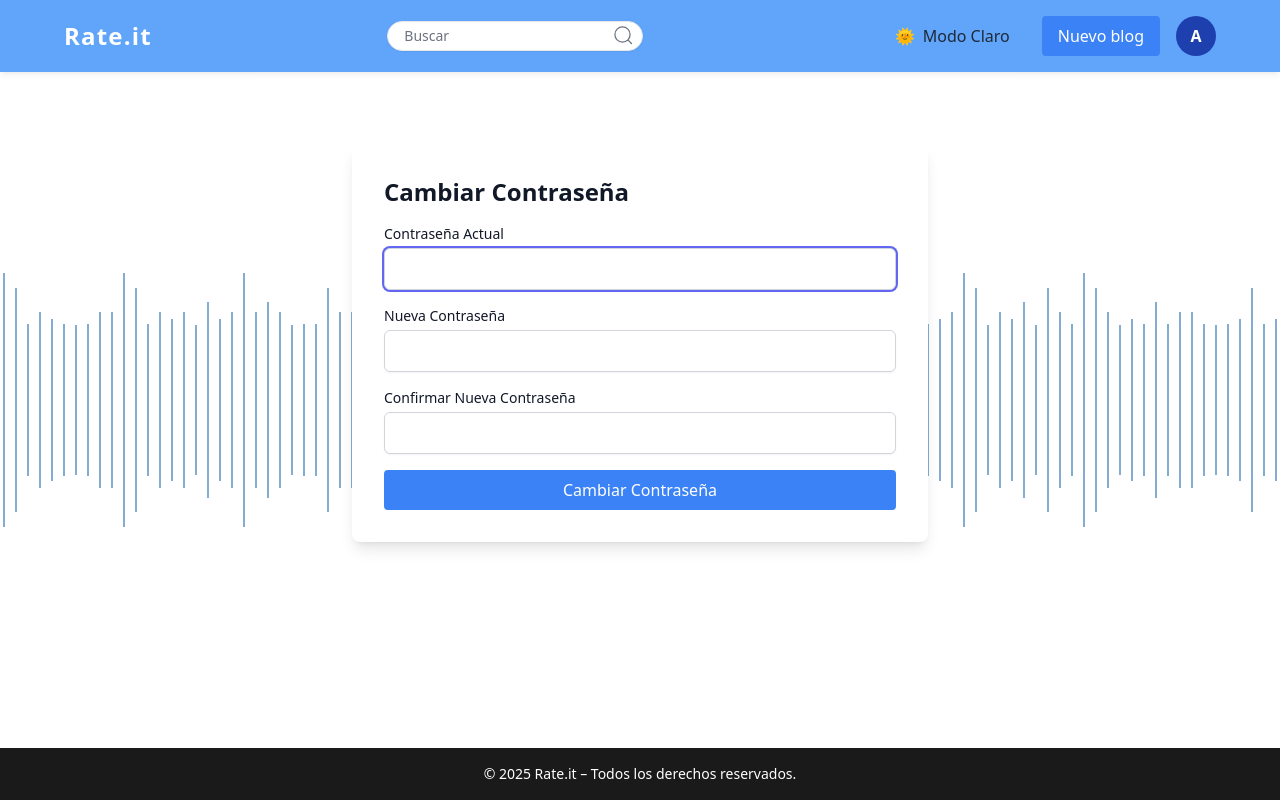
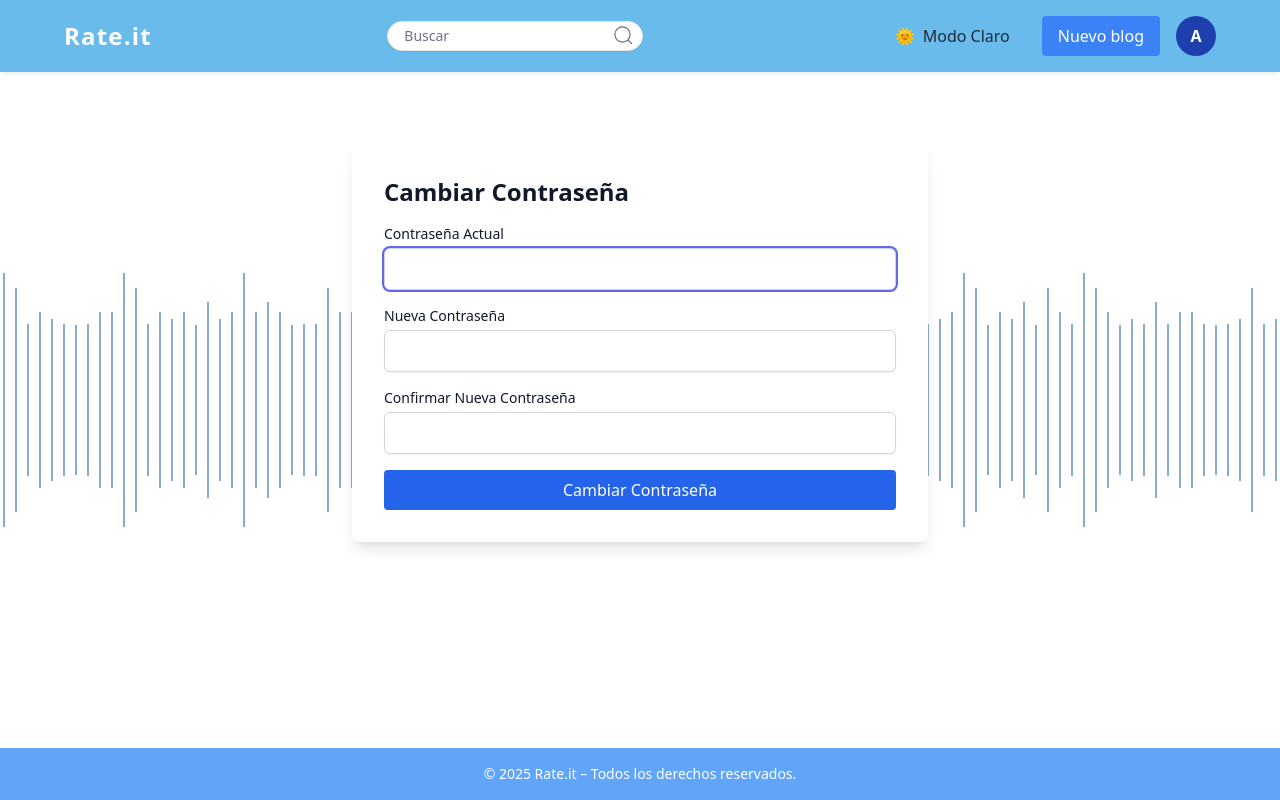
Before and after one commit to brustlinket12/software7, a Django app: page /password-change/ in a window 1280 px wide. Run offline with Django 5.2, Linux system fonts and the light colour scheme; a user stored in the database is signed in; some libraries are stand-ins or nearby versions.

Commit message:
Pequeños cambios
Password Change y Base

```diff
--- a/blogproject/blogproject/blogapp/templates/blogapp/base.html
+++ b/blogproject/blogproject/blogapp/templates/blogapp/base.html
@@ -23,14 +23,14 @@
       :root {
         --bg-color:rgba(255, 255, 255, 0.51);
         --text-color: #222;
-        --header-bg-light: #222;
+        --header-bg-light: rgba(90, 181, 234, 0.91);
         --header-bg-dark: #333;
       }
 
       .dark {
-        --bg-color:rgba(112, 0, 0, 0.62);
+        --bg-color:rgba(134, 5, 10, 0.86);
         --text-color: #fff;
-        --header-bg-light: rgb(76, 118, 162);
+        --header-bg-light: rgb(216, 77, 55);
         --header-bg-dark: #222;
       }
 
@@ -48,14 +48,14 @@
       }
 
       main {
-        position: relative;  /* Necesario para que z-index funcione */
-        z-index: 1;  /* Asegúrate de que sea mayor que el del visualizador */
+        position: relative;
+        z-index: 1;  /* Asegura que el contenido se vea por encima del visualizer */
         background-color: var(--bg-color);
       }
 
       .dark main{
-        position: relative;  /* Necesario para que z-index funcione */
-        z-index: 1;  /* Asegúrate de que sea mayor que el del visualizador */
+        position: relative;
+        z-index: 1;  /* Asegura que el contenido se vea por encima del visualizer */
         background-color: var(--bg-color);
       }
 
@@ -65,7 +65,7 @@
         top: 50%;
         left: 50%;
         transform: translate(-50%, -50%);
-        z-index: -1;
+        z-index: 0;
         pointer-events: none;
         display: flex;
         gap: 2px;
@@ -92,11 +92,11 @@
       }
 
   :root {
-    --bar-color:rgb(9, 86, 158); /* azul clarito para modo claro */
+    --bar-color:rgb(9, 86, 158);
   }
 
   .dark {
-    --bar-color:rgb(0, 0, 0); /* cian/azul claro para modo oscuro */
+    --bar-color:rgb(0, 0, 0);
   }
 
     </style>
@@ -119,7 +119,7 @@
   >
 
     <nav
-      class="py-4 px-6 transition-colors bg-blue-400 text-gray-800 dark:bg-[#333] dark:text-white shadow-md"
+      class="py-4 px-6 transition-colors text-gray-800 dark:bg-[#333] dark:text-white shadow-md"
     >
       <div class="max-w-6xl mx-auto flex justify-between items-center">
         <a
@@ -182,7 +182,7 @@
               {{ user.username|slice:":1"|upper }}
             </button>
 
-            <div id="userDropdown" class="hidden absolute right-0 mt-2 w-40 bg-white dark:bg-gray-800 border border-gray-200 dark:border-gray-700 rounded-md shadow-lg z-50">
+            <div id="userDropdown" class="hidden absolute right-0 mt-2 w-40 bg-white dark:bg-[#333] border border-gray-200 dark:border-gray-700 rounded-md shadow-lg z-50">
               {% comment %} PERFIL {% endcomment %}
               <a href="{% url 'blogapp:profile' %}" class="block px-4 py-2 text-sm text-gray-700 dark:text-gray-200 hover:bg-gray-100 dark:hover:bg-gray-700">Perfil</a>
 
@@ -229,7 +229,7 @@
       </div>
     </main>
 
-    <footer class="bg-[#1a1a1a] dark:bg-[#0d0d0d] text-white py-4 px-6 transition-colors duration-500">
+    <footer class="bg-blue-400 dark:bg-[#333] text-white py-4 px-6 transition-colors duration-500">
       <div class="max-w-4xl mx-auto text-center text-sm">
         © 2025 Rate.it – Todos los derechos reservados.
       </div>
--- a/blogproject/blogproject/blogapp/templates/blogapp/password_change_form.html
+++ b/blogproject/blogproject/blogapp/templates/blogapp/password_change_form.html
@@ -1,7 +1,7 @@
 {% extends 'base.html' %}
 {% load widget_tweaks %}
 {% block content %}
-<div class="max-w-xl mx-auto bg-white dark:bg-gray-800 p-8 rounded-lg shadow-lg mt-10">
+<div class="max-w-xl mx-auto bg-white dark:bg-[#333] p-8 rounded-lg shadow-lg mt-10">
     <h2 class="text-2xl font-semibold text-gray-900 dark:text-white mb-4">Cambiar Contraseña</h2>
 
     <form method="POST">
@@ -35,7 +35,7 @@
         </div>
 
         <!-- Botón de enviar -->
-        <button type="submit" class="w-full bg-blue-500 hover:bg-blue-600 text-white py-2 px-4 rounded focus:outline-none focus:ring-2 focus:ring-blue-500 focus:ring-opacity-50">
+        <button type="submit" class="w-full bg-blue-600 hover:bg-blue-500 text-white py-2 px-4 rounded focus:outline-none focus:ring-2 focus:ring-blue-500 focus:ring-opacity-50 dark:bg-[rgba(207,12,12,0.58)] dark:hover:bg-[rgba(226,67,72,0.81)]">
             Cambiar Contraseña
         </button>
     </form>
```
